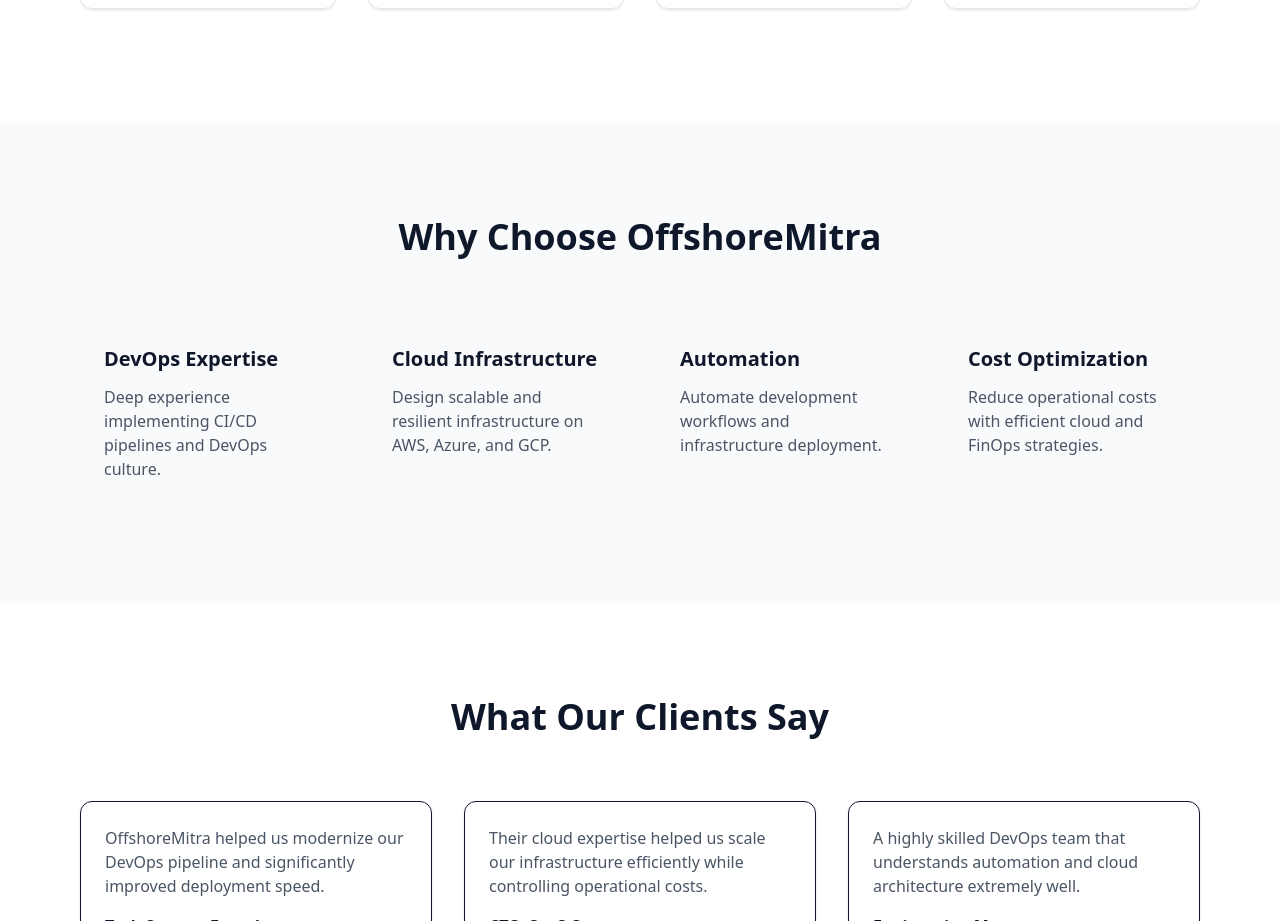
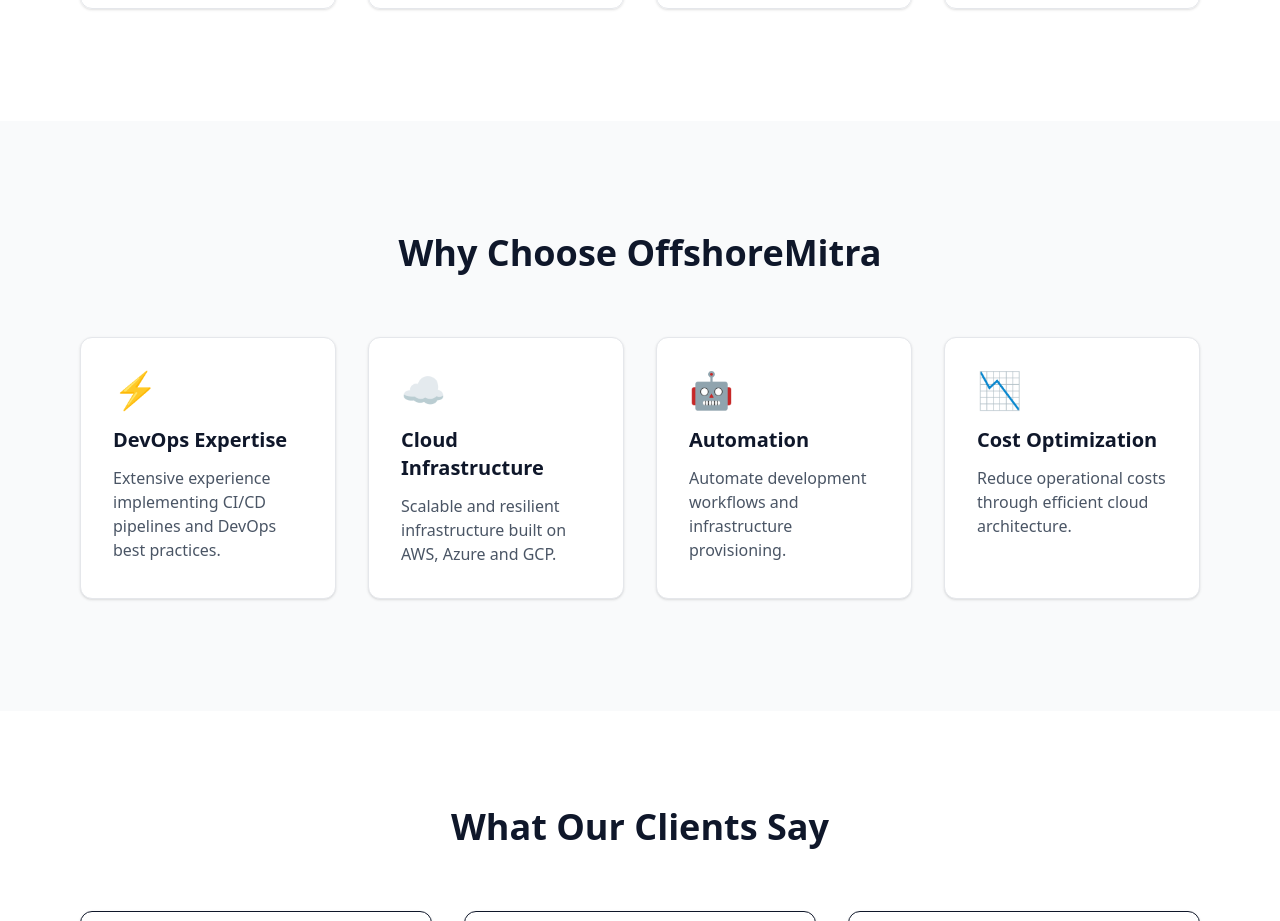
Before and after one commit to Amogh902/Company-s_Website, a Next.js app in the folder apps/: page / in a window 1280 px wide. Shown: the part 1075-1996 px from the top of the page. Built offline with nearby package versions, Linux system fonts and the light colour scheme.

Commit message:
Step16 Why us updated

```diff
--- a/apps/sections/WhyUs.js
+++ b/apps/sections/WhyUs.js
@@ -1,6 +1,33 @@
 export default function WhyUs() {
+  const features = [
+    {
+      title: "DevOps Expertise",
+      description:
+        "Extensive experience implementing CI/CD pipelines and DevOps best practices.",
+      icon: "⚡",
+    },
+    {
+      title: "Cloud Infrastructure",
+      description:
+        "Scalable and resilient infrastructure built on AWS, Azure and GCP.",
+      icon: "☁️",
+    },
+    {
+      title: "Automation",
+      description:
+        "Automate development workflows and infrastructure provisioning.",
+      icon: "🤖",
+    },
+    {
+      title: "Cost Optimization",
+      description:
+        "Reduce operational costs through efficient cloud architecture.",
+      icon: "📉",
+    },
+  ];
+
   return (
-    <section className="py-24 bg-gray-50">
+    <section className="py-28 bg-gray-50">
       <div className="max-w-6xl mx-auto px-4">
 
         <h2 className="text-4xl font-bold text-center mb-16">
@@ -9,45 +36,30 @@
 
         <div className="grid md:grid-cols-2 lg:grid-cols-4 gap-8">
 
-          <div className="p-6">
-            <h3 className="text-xl font-semibold mb-3">
-              DevOps Expertise
-            </h3>
-            <p className="text-gray-600">
-              Deep experience implementing CI/CD pipelines and DevOps culture.
-            </p>
-          </div>
+          {features.map((feature, index) => (
+            <div
+              key={index}
+              className="p-8 bg-white rounded-xl border border-gray-200 shadow-sm hover:shadow-lg transition"
+            >
 
-          <div className="p-6">
-            <h3 className="text-xl font-semibold mb-3">
-              Cloud Infrastructure
-            </h3>
-            <p className="text-gray-600">
-              Design scalable and resilient infrastructure on AWS, Azure, and GCP.
-            </p>
-          </div>
+              <div className="text-4xl mb-4">
+                {feature.icon}
+              </div>
 
-          <div className="p-6">
-            <h3 className="text-xl font-semibold mb-3">
-              Automation
-            </h3>
-            <p className="text-gray-600">
-              Automate development workflows and infrastructure deployment.
-            </p>
-          </div>
+              <h3 className="text-xl font-semibold mb-3">
+                {feature.title}
+              </h3>
 
-          <div className="p-6">
-            <h3 className="text-xl font-semibold mb-3">
-              Cost Optimization
-            </h3>
-            <p className="text-gray-600">
-              Reduce operational costs with efficient cloud and FinOps strategies.
-            </p>
-          </div>
+              <p className="text-gray-600">
+                {feature.description}
+              </p>
+
+            </div>
+          ))}
 
         </div>
 
       </div>
     </section>
-  )
+  );
 }
```
Also changed, not shown: 1 other file (tests, documents, lock files or other folders).
